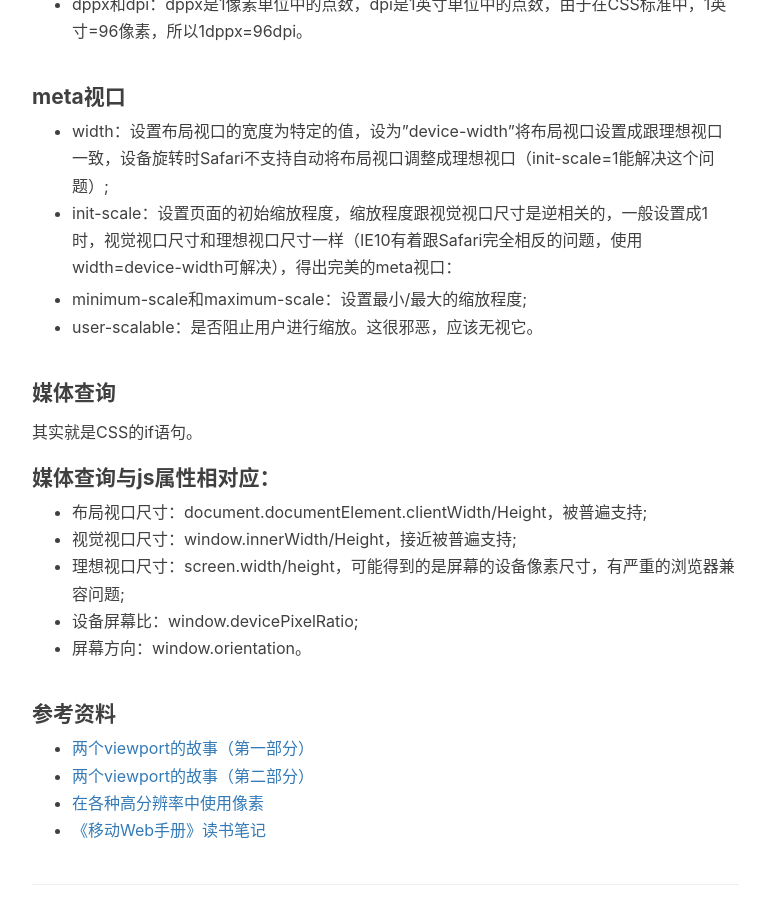
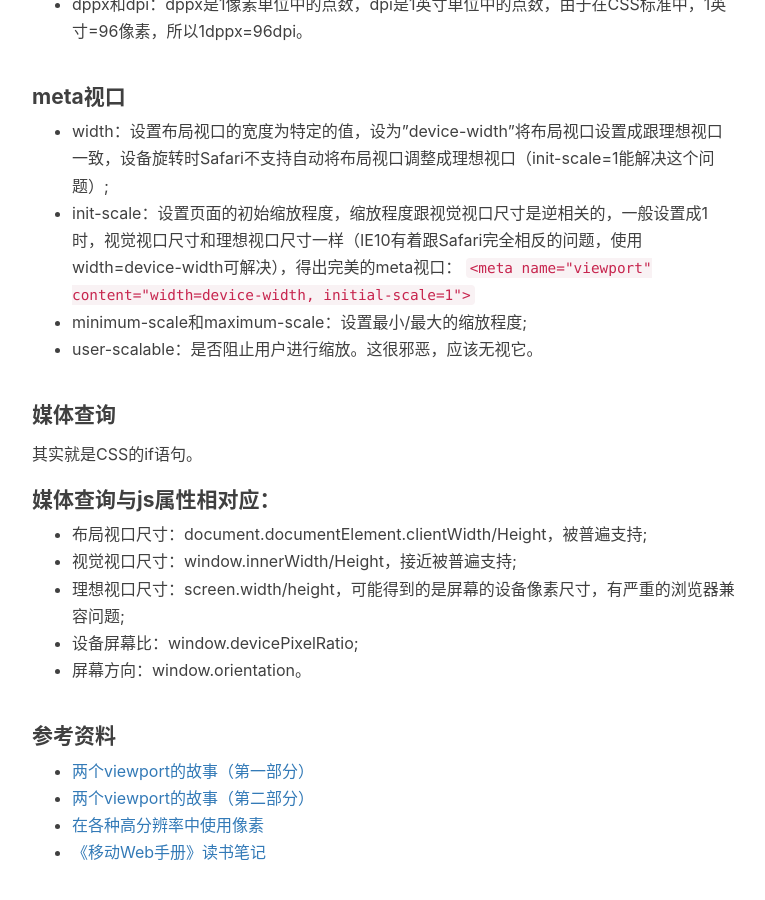
Before and after one commit to smart-Jenny/smart-Jenny.github.io, a Jekyll site: the page built from _posts/2016-02-17-mobile-web-reading-record.md, in a window 1280 px wide and 900 px high, scrolled down 1329 px. Shown: the whole window, without its empty margins (233-998 px from the left). Built offline with Jekyll 4.4.1, drawn with Linux system fonts in a browser that asks for light colours; nearby versions of some CDN libraries; comment, search, counter and statistics services are not loaded.

Commit message:
modify article

````diff
--- a/_posts/2016-02-17-mobile-web-reading-record.md
+++ b/_posts/2016-02-17-mobile-web-reading-record.md
@@ -37,9 +37,7 @@ tags: [移动web开发,viewport]
 
 + width：设置布局视口的宽度为特定的值，设为"device-width"将布局视口设置成跟理想视口一致，设备旋转时Safari不支持自动将布局视口调整成理想视口（init-scale=1能解决这个问题）;
 + init-scale：设置页面的初始缩放程度，缩放程度跟视觉视口尺寸是逆相关的，一般设置成1时，视觉视口尺寸和理想视口尺寸一样（IE10有着跟Safari完全相反的问题，使用width=device-width可解决），得出完美的meta视口：
-
-	<meta name="viewport" content="width=device-width, initial-scale=1">
-
+```<meta name="viewport" content="width=device-width, initial-scale=1">```
 + minimum-scale和maximum-scale：设置最小/最大的缩放程度;
 + user-scalable：是否阻止用户进行缩放。这很邪恶，应该无视它。
 <h4>媒体查询</h4>
````
